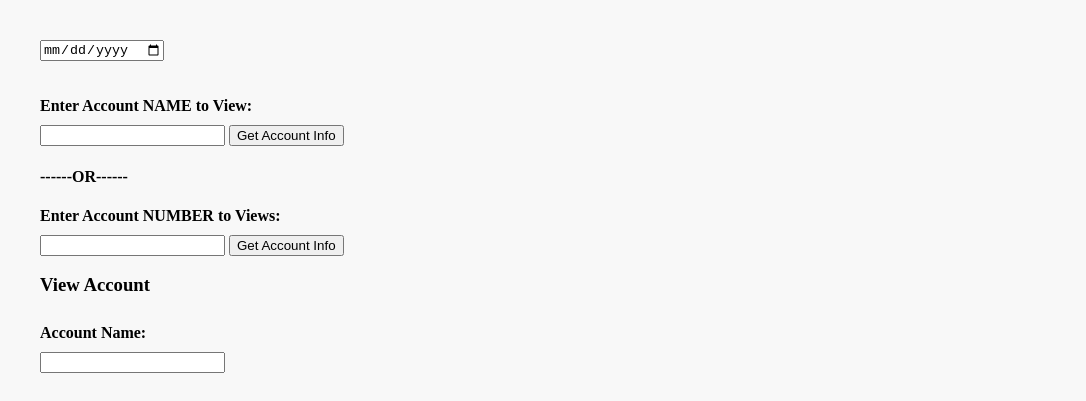
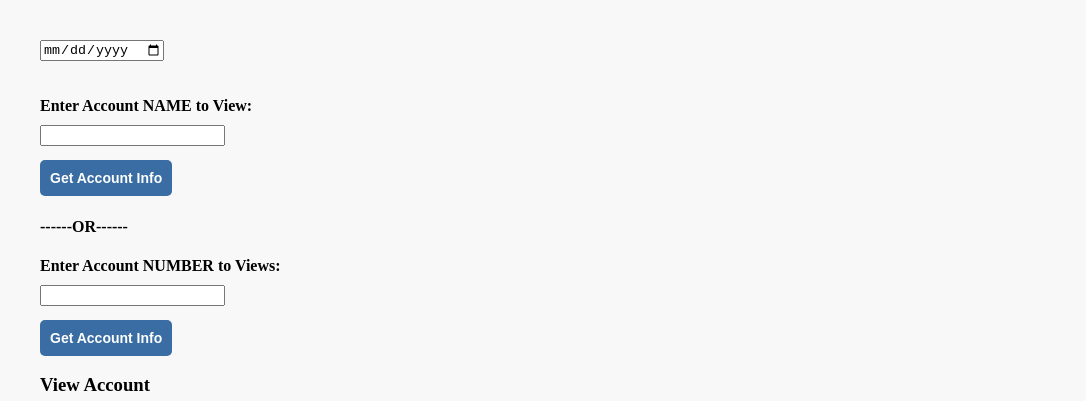
Before and after one commit to uaziz421/Budget-Buddy-Project, a plain HTML site: page accountant/view_account.html in a window 1280 px wide. Shown: the top 401 px of the page, 0-1086 px from the left. Drawn offline with Linux system fonts and the light colour scheme.

Commit message:
added more styles

```diff
--- a/style.css
+++ b/style.css
@@ -295,3 +295,25 @@ label {
 .accountViewContainer {
   margin-bottom: 10px;
 }
+
+#getAccountName {
+  background-color: rgb(57, 109, 164);
+  color: white;
+  padding: 10px;
+  border-radius: 5px;
+  font-weight: bold;
+  font-size: 14px;
+  border: none;
+  margin-top: 14px;
+}
+
+#getAccountNumber {
+  background-color: rgb(57, 109, 164);
+  color: white;
+  padding: 10px;
+  border-radius: 5px;
+  font-weight: bold;
+  font-size: 14px;
+  border: none;
+  margin-top: 14px;
+}
```
Also changed, not shown: accountant/view_account.html (+2 -0 lines).
